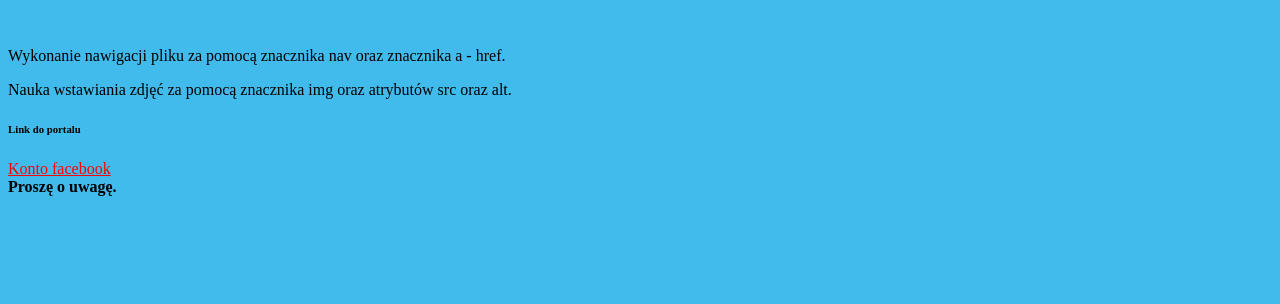
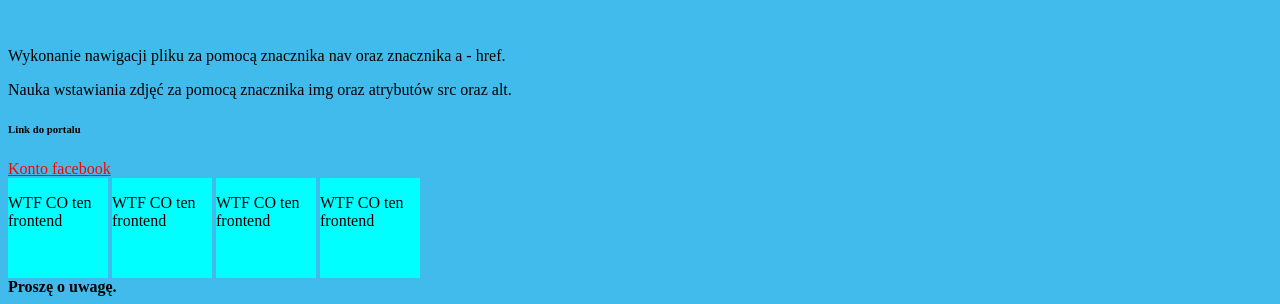
Before and after one commit to Konradnowy/homepage, a plain HTML site: page index.html in a window 1280 px wide. Shown: the part 553-857 px from the top of the page. Before the commit the page ends 800 px from the top, so only its background shows below. Drawn offline with Linux system fonts and the light colour scheme.

Commit message:
Exercise width amd height

```diff
--- a/index.html
+++ b/index.html
@@ -35,7 +35,7 @@
             </p>
             <img src="20210808_161520.jpg" alt="Zdjęcie" width="150">
 
-            <h2 class="color-header" id="notatki" >Wykonywanie ruchów z pamięci.</h2>
+            <h2 class="color-header" id="notatki">Wykonywanie ruchów z pamięci.</h2>
             <p>Rozpoczęcie programowania. Nauka wykonywania znaczników. Wplatanie w znaczniki atrybuty. Wykonywanie
                 klasowania poszczególnych atrybutów color. </p> <br>
             <p>Wykonanie nawigacji pliku za pomocą znacznika nav oraz znacznika a - href.</p> Nauka wstawiania zdjęć za
@@ -48,15 +48,25 @@
             <a href="https://www.facebook.com/konrad.nowoladko">Konto facebook</a>
 
         </section>
-
+        <div class="box">
+            <p>WTF CO ten frontend</p>
+        </div>
+        <div class="box">
+            <p>WTF CO ten frontend</p>
+        </div>
+        <div class="box">
+            <p>WTF CO ten frontend</p>
+        </div>
+        <div class="box">
+            <p>WTF CO ten frontend</p>
+        </div>
     </main>
     <footer>
 
-       <Strong> Proszę o uwagę.</Strong>
+        <Strong> Proszę o uwagę.</Strong>
     </footer>
 
-        <script
-        src="main.js"></script>
+    <script src="main.js"></script>
 
 
 </body>
--- a/style.css
+++ b/style.css
@@ -16,3 +16,10 @@ a {
 #top{
     color: rgb(0, 132, 255);
 }
+
+.box{
+    background-color: aqua;
+    width: 100px;
+    height: 100px;
+    display: inline-block;
+}
```
